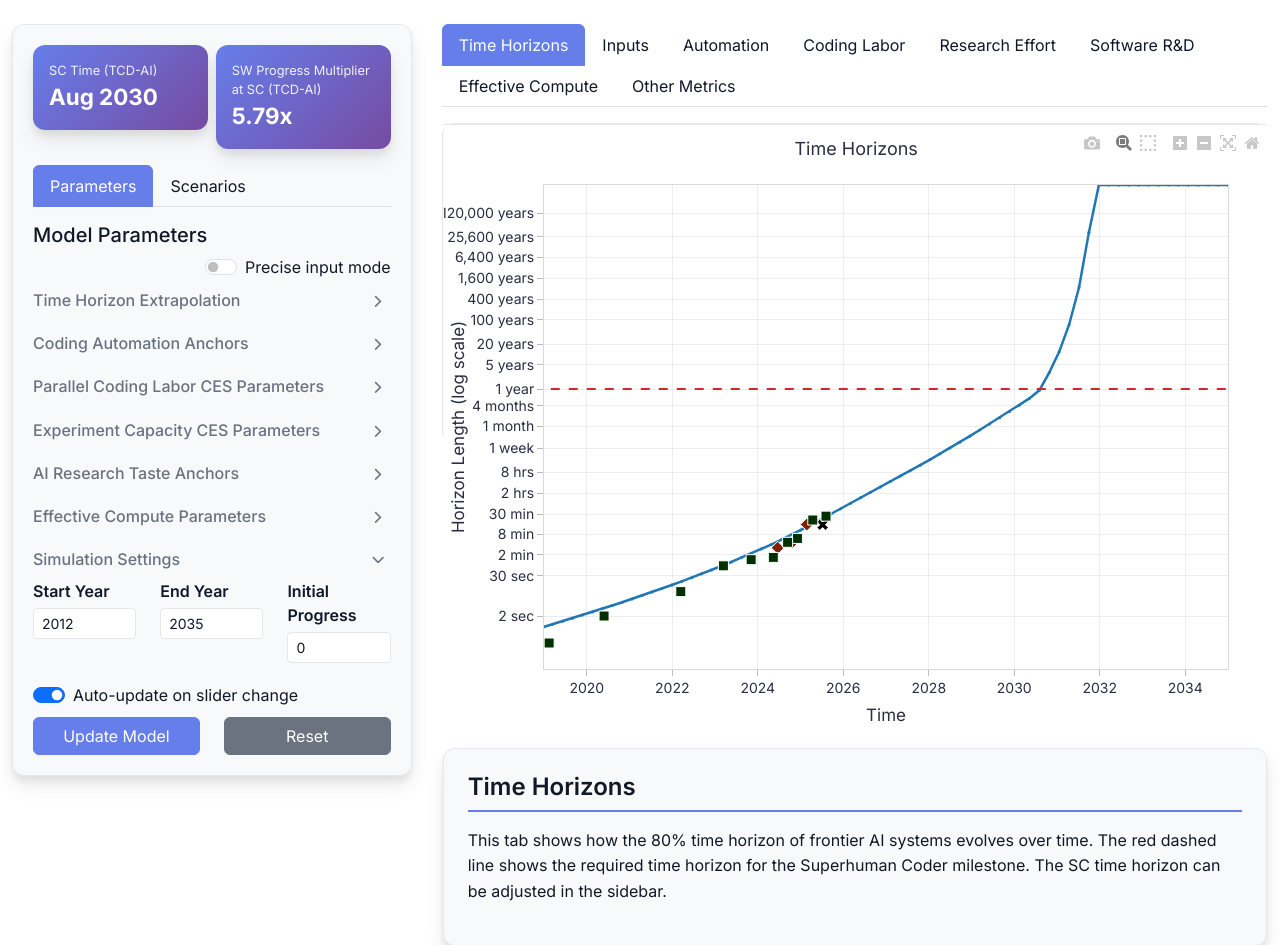
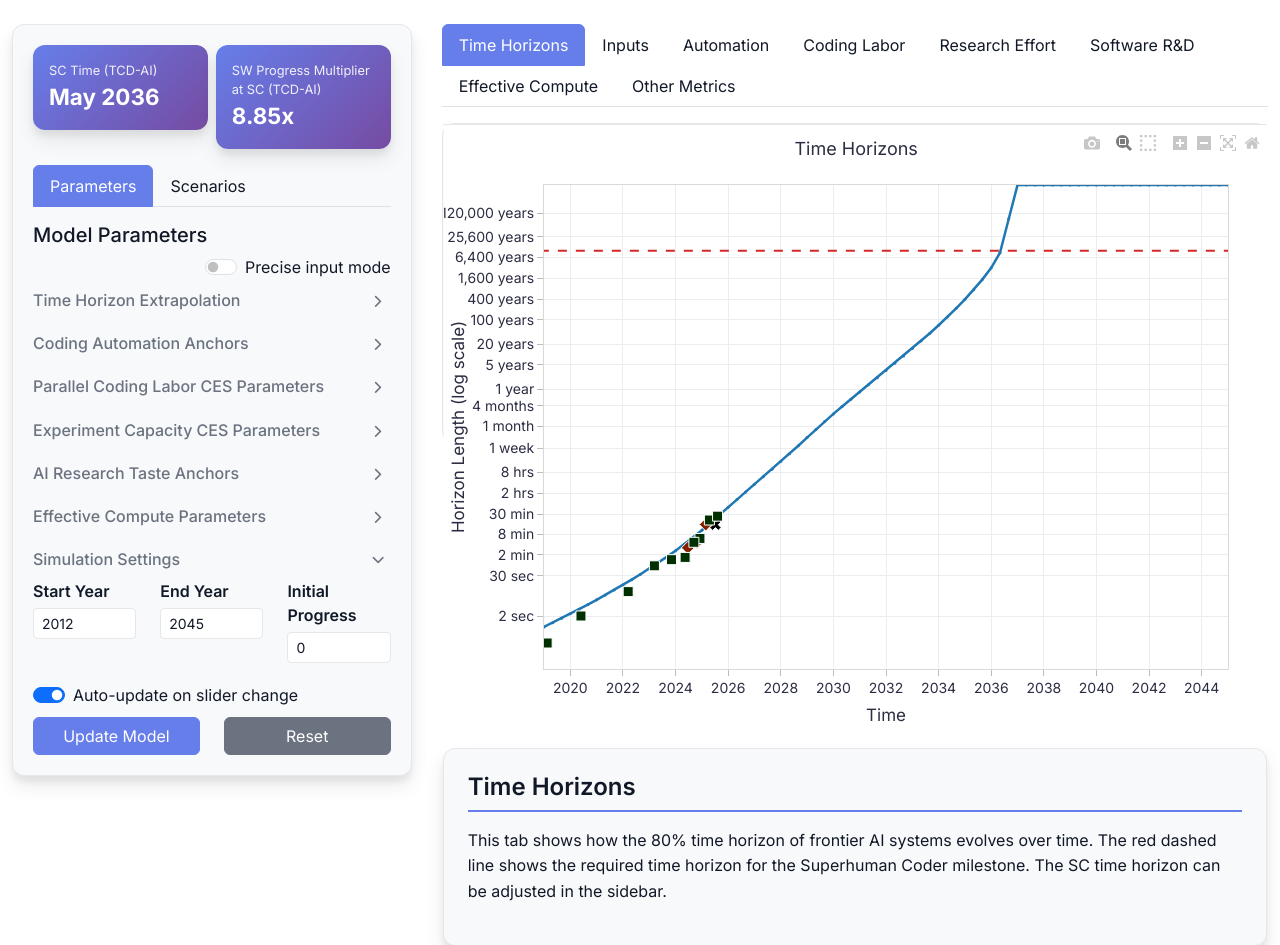
Before and after one commit to brendanhalstead/ai-progress-rates, a Flask app: page / in a window 1280 px wide, after a click that opens the changed part. Shown: the part 55-1000 px from the top of the page. Run offline with Flask 2, Linux system fonts and the light colour scheme; some libraries are stand-ins or nearby versions.

Commit message:
update defaults

```diff
--- a/config/sampling_config.yaml
+++ b/config/sampling_config.yaml
@@ -26,7 +26,7 @@ parameters:
   # Superhuman coder time horizon + extrapolation
   sc_time_horizon_minutes:
     dist: lognormal
-    ci80: [62280, 9964800000] # [6 work months, 80,000 work years]
+    ci80: [62280, 2.4e13] # [6 work months, 200,000 work years]
   horizon_extrapolation_type:
     dist: choice
     values: ["exponential", "decaying doubling time"]
--- a/model_config.py
+++ b/model_config.py
@@ -189,7 +189,7 @@ DEFAULT_PARAMETERS = {
     'ai_research_taste_slope': 2.0,
     'taste_schedule_type': DEFAULT_TASTE_SCHEDULE_TYPE,
     'progress_at_sc': None,
-    'sc_time_horizon_minutes': 124560.0, # 124560 minutes = 1 work year
+    'sc_time_horizon_minutes': 1223000000,
     'horizon_extrapolation_type': DEFAULT_HORIZON_EXTRAPOLATION_TYPE,
     'automation_anchors': None,
     # Manual horizon fitting parameters
@@ -208,8 +208,8 @@ DEFAULT_PARAMETERS = {
     'inv_compute_anchor_exp_cap': 3.33,
     # benchmarks and gaps mode
     'include_gap': 'no gap',
-    'gap_years': 2.0,
-    'pre_gap_sc_time_horizon': 10380.0,
+    'gap_years': 1.5,
+    'pre_gap_sc_time_horizon': 575500.0,
     # penalty on parallel coding labor contribution in exp capacity
     'parallel_penalty': 0.52,
 }
--- a/scripts/batch_rollout.py
+++ b/scripts/batch_rollout.py
@@ -17,7 +17,7 @@ Usage:
     --config config/sampling_config.yaml \
     --num-samples 5000 \
     --input-data input_data.csv \
-    --time-range 2015 2035 \
+    --time-range 2015 2045 \
     --seed 123
 
 If --config is omitted, a default independent distribution is derived from
--- a/templates/index.html
+++ b/templates/index.html
@@ -1967,8 +1967,9 @@
 
         // Apply fallbacks for invalid inputs
         if (!isFinite(startYear) || startYear < 2000) startYear = 2012;
-        if (!isFinite(endYear) || endYear < startYear)
-          endYear = Math.max(startYear + 1, 2035);
+        if (!isFinite(endYear) || endYear < startYear) {
+          endYear = Math.max(startYear + 1, 2045);
+        }
         if (!isFinite(initialProgress)) initialProgress = 0.0;
 
         const timeRange = [startYear, endYear];
@@ -3127,7 +3128,7 @@
 
         const endYear = document.getElementById("end_year");
         if (endYear) {
-          endYear.value = endYear.value || 2035;
+          endYear.value = endYear.value || 2045;
           endYear.min = 2020;
           endYear.max = 2100;
         }
@@ -3506,7 +3507,7 @@
         // Fallback simulation settings
         const simSettings = {
           start_year: { value: 2012, min: 2000, max: 2050 },
-          end_year: { value: 2035, min: 2020, max: 2100 },
+          end_year: { value: 2045, min: 2020, max: 2100 },
           initial_progress: { value: 0.0, min: 0.0, max: 100 },
         };
 
--- a/templates/monte_carlo.html
+++ b/templates/monte_carlo.html
@@ -85,7 +85,7 @@
                             </div>
                             <div class="col-6">
                                 <label class="form-label">End Year</label>
-                                <input type="number" class="form-control form-control-sm" id="end_year" value="2035">
+                                <input type="number" class="form-control form-control-sm" id="end_year" value="2045">
                             </div>
                         </div>
                         <div class="mb-3">
```
